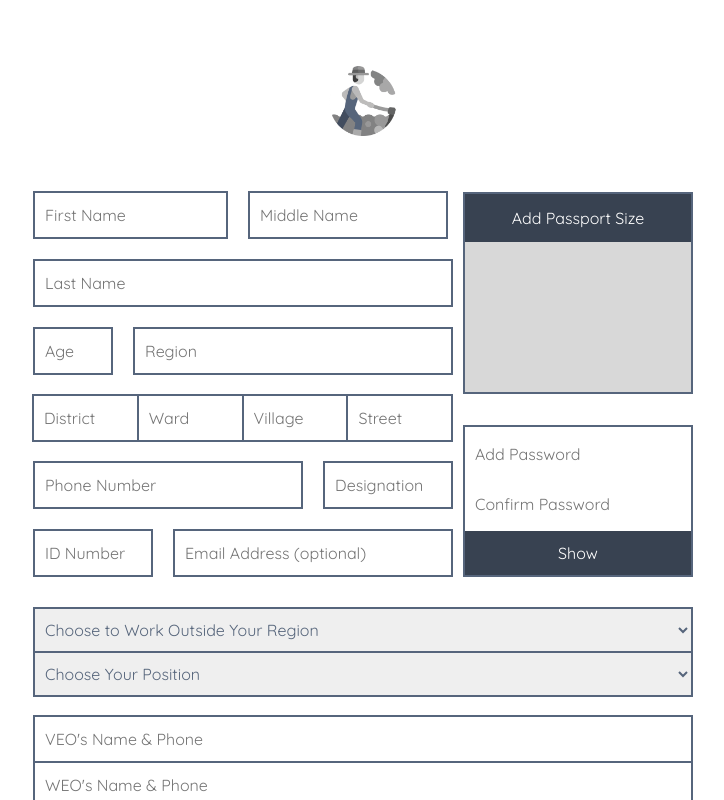
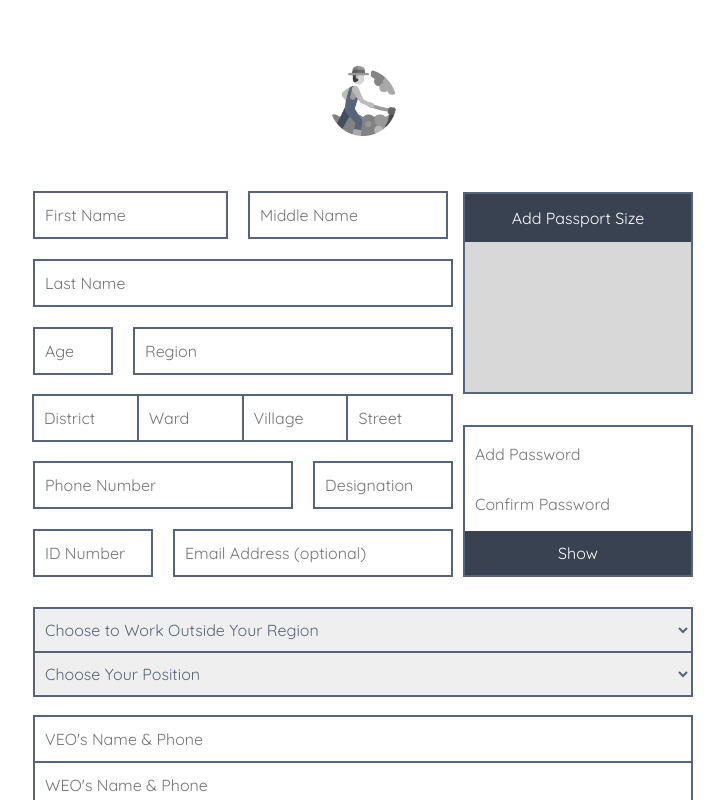
Before and after one commit to Sylvr3k/PARI, a React (Create React App) app: page /Register in a window 1280 px wide. Shown: the top 800 px of the page, without its empty margins (277-1001 px from the left). Built offline with nearby package versions, Linux system fonts and the light colour scheme; no server answers; a web font is replaced by a local one.

Commit message:
Styling Complete LogIn/SignUp Commit

```diff
--- a/src/Components/register.js
+++ b/src/Components/register.js
@@ -236,7 +236,7 @@ const Register = () => {
                                    </div>
                             </div>
                             <div className="PhoneDesignation">
-                                <input type="text" name="phone" placeholder="Phone Number" value={formData.phone} onChange={handleInputChange} required />
+                                <input type="text" name="phonetwo" placeholder="Phone Number" value={formData.phone} onChange={handleInputChange} required />
                                 <input type="text" name="designation" placeholder="Designation" value={formData.designation} onChange={handleInputChange} required />
                             </div>
                             <div className="IdEmailPass">
--- a/src/index.css
+++ b/src/index.css
@@ -139,7 +139,7 @@ input[placeholder="Phone Number"]{
   margin: 10px 10px 10px 10px;
   border: 2px #56657c solid;
   color: #56657c;
-  width: 300px;
+  width: 420px;
   outline: none;
   transition: 300ms;
 }
@@ -269,14 +269,14 @@ input[name="fulladdress"]{
   padding-left: 8px;
 }
 
-input[name="designation"]{
+input[placeholder="Designation"]{
   border: 2px #56657c solid;
-  width: 130px;
+  width: 140px;
 }
 
-input[name="phone"]{
+input[name="phonetwo"]{
   border: 2px #56657c solid;
-  width: 270px;
+  width: 260px;
 }
 
 input[name="age"]{
@@ -601,7 +601,7 @@ footer{
     width: 580px;
   }
 
-  .PhoneDesignation input[name="phone"]{
+  .PhoneDesignation input[name="phonetwo"]{
     width: 380px;
   }
 
@@ -753,7 +753,7 @@ footer{
     width: 420px;
   }
 
-  .PhoneDesignation input[name="phone"]{
+  .PhoneDesignation input[name="phonetwo"]{
     width: 220px;
     font-size: 14px;
   }
@@ -984,7 +984,7 @@ footer{
     width: 420px;
   }
 
-  .PhoneDesignation input[name="phone"]{
+  .PhoneDesignation input[name="phonetwo"]{
     width: 180px;
     font-size: 10px;
   }
```
